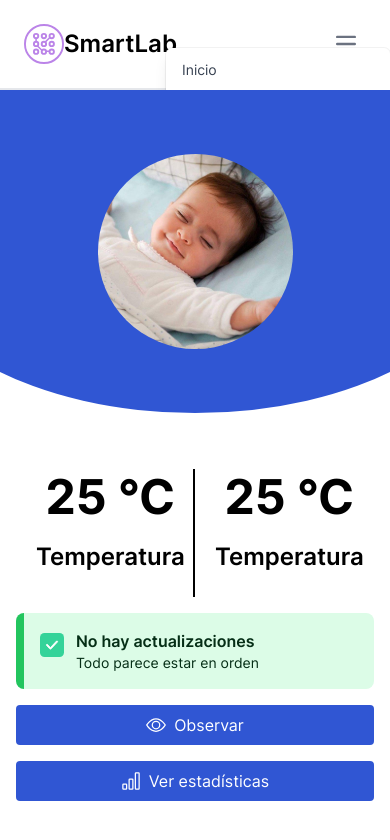
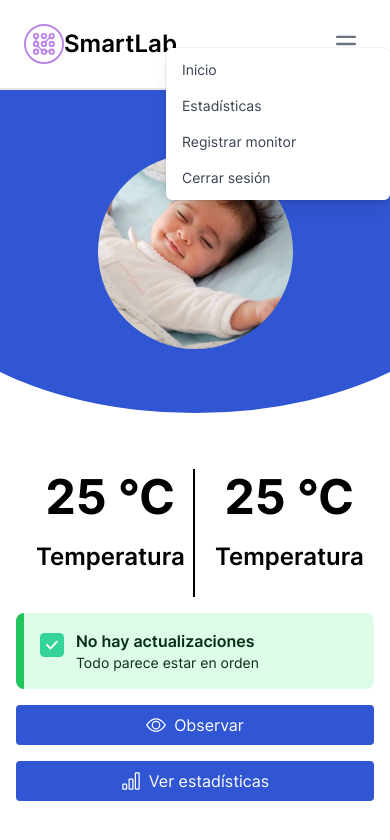
Before and after one commit to smart-lab-inc/babyMonitoringWeb, a React (Vite) app: page / in a window 390 px wide. Both pictures are taken after a click on the button 346 px from the left and 44 px from the top of the page. Shown: the top 840 px of the page. Built offline with nearby package versions, Linux system fonts and the light colour scheme.

Commit message:
BM-55: add layer to desplegable menu (#16)

```diff
--- a/src/components/NavBar/NavBar.jsx
+++ b/src/components/NavBar/NavBar.jsx
@@ -51,7 +51,7 @@
               >
                 <Menu.Items
                   static
-                  className="absolute right-0 mt-40 w-56 origin-top-right rounded-md bg-white shadow-lg ring-1 ring-black ring-opacity-5 focus:outline-none"
+                  className="absolute z-40 right-0 mt-40 w-56 origin-top-right rounded-md bg-white shadow-lg ring-1 ring-black ring-opacity-5 focus:outline-none"
                 >
                   <div className="py-1">
                     {navItems.map((item) => (
```
